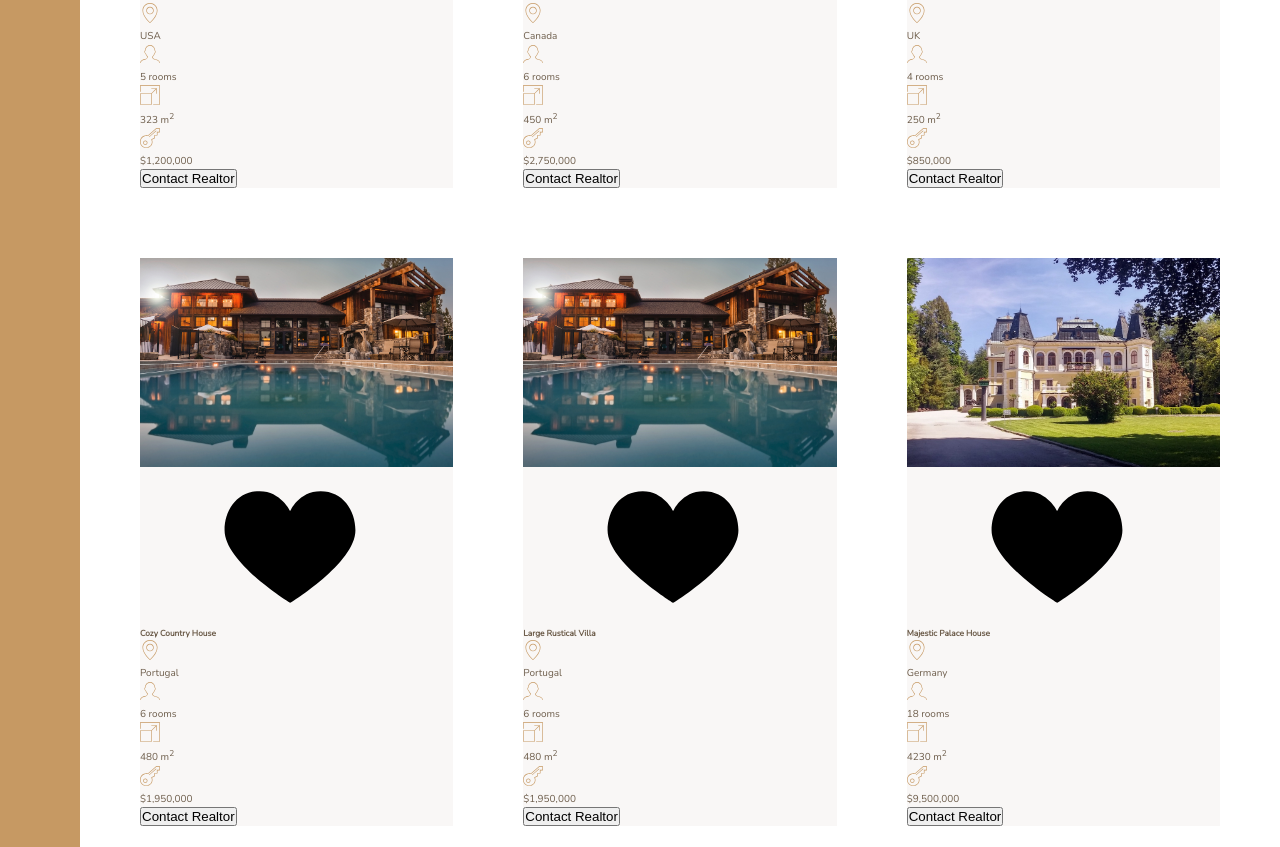
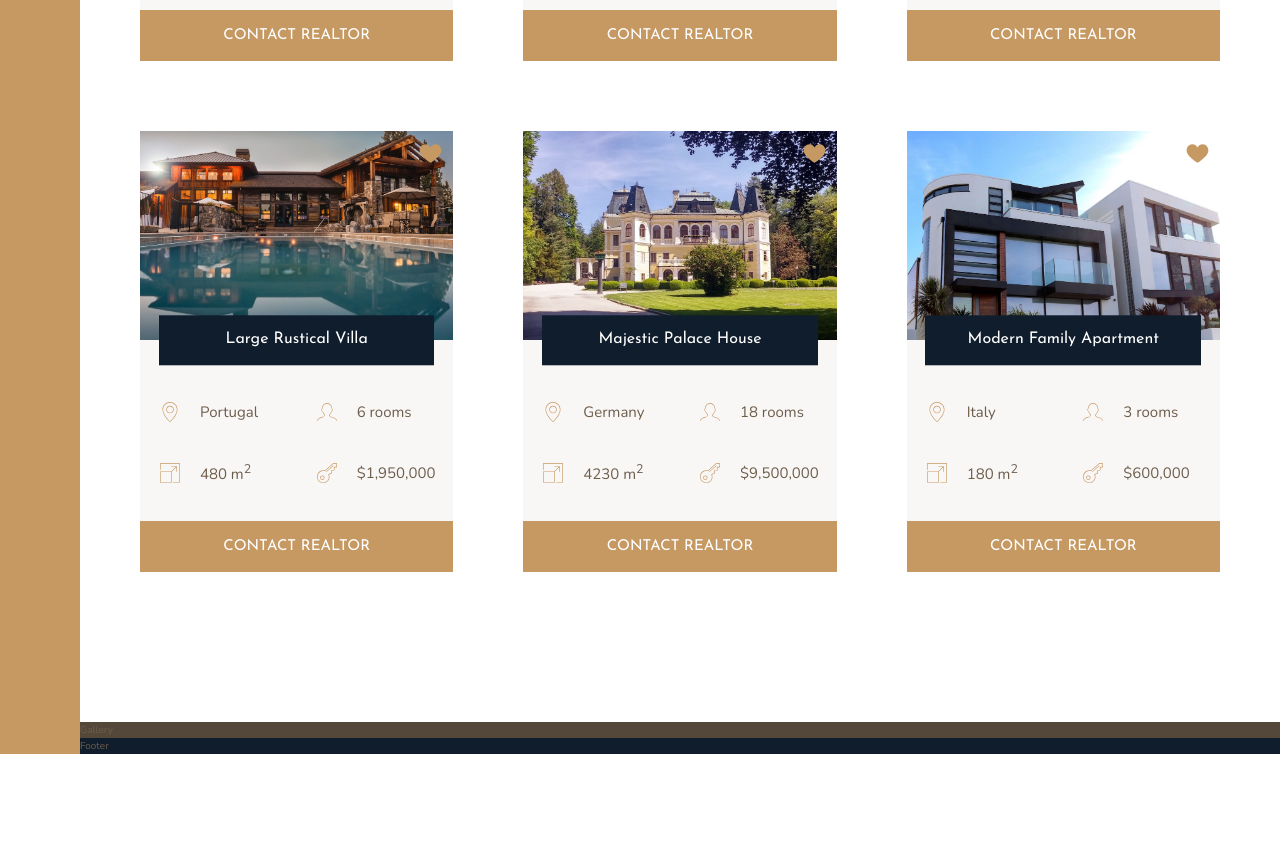
Before and after one commit to jeanwang4edu/nexter, a website: page index.html in a window 1280 px wide. Shown: the part 2353-3200 px from the top of the page. After the commit the page ends 3107 px from the top, so only its background shows below. Drawn offline with nearby package versions, Linux system fonts and the light colour scheme.

Commit message:
finish home section

```diff
--- a/index.html
+++ b/index.html
@@ -90,7 +90,7 @@
         <section class="homes">
             <div class="home" id="home1">
                 <img src="img/house-1.jpeg" alt="House 1" class="home__img">
-                <svg class="home__link">
+                <svg class="home__like">
                     <use xlink:href="img/sprite.svg#icon-heart-full"></use>
                 </svg>
                 <h5 class="home__name">Beautiful Family House</h5>
@@ -117,13 +117,13 @@
                         <use xlink:href="img/sprite.svg#icon-key"></use>
                     </svg>
                     <p>$1,200,000</p>
-                    <button class="cta">Contact Realtor</button>
                 </div>
+                <button class="btn home__btn">Contact Realtor</button>
             </div>
 
             <div class="home" id="home2">
                 <img src="img/house-2.jpeg" alt="House 1" class="home__img">
-                <svg class="home__link">
+                <svg class="home__like">
                     <use xlink:href="img/sprite.svg#icon-heart-full"></use>
                 </svg>
                 <h5 class="home__name">Modern Glass Villa</h5>
@@ -150,13 +150,13 @@
                         <use xlink:href="img/sprite.svg#icon-key"></use>
                     </svg>
                     <p>$2,750,000</p>
-                    <button class="cta">Contact Realtor</button>
                 </div>
+                <button class="btn home__btn">Contact Realtor</button>
             </div>
 
             <div class="home" id="home3">
                 <img src="img/house-3.jpeg" alt="House 1" class="home__img">
-                <svg class="home__link">
+                <svg class="home__like">
                     <use xlink:href="img/sprite.svg#icon-heart-full"></use>
                 </svg>
                 <h5 class="home__name">Cozy Country House</h5>
@@ -183,46 +183,13 @@
                         <use xlink:href="img/sprite.svg#icon-key"></use>
                     </svg>
                     <p>$850,000</p>
-                    <button class="cta">Contact Realtor</button>
                 </div>
+                <button class="btn home__btn">Contact Realtor</button>
             </div>
 
             <div class="home" id="home4">
                 <img src="img/house-4.jpeg" alt="House 1" class="home__img">
-                <svg class="home__link">
-                    <use xlink:href="img/sprite.svg#icon-heart-full"></use>
-                </svg>
-                <h5 class="home__name">Cozy Country House</h5>
-                <div class="home__location">
-                    <svg>
-                        <use xlink:href="img/sprite.svg#icon-map-pin"></use>
-                    </svg>
-                    <p>Portugal</p>
-                </div>
-                <div class="home__rooms">
-                    <svg>
-                        <use xlink:href="img/sprite.svg#icon-profile-male"></use>
-                    </svg>
-                    <p>6 rooms</p>
-                </div>
-                <div class="home__area">
-                    <svg>
-                        <use xlink:href="img/sprite.svg#icon-expand"></use>
-                    </svg>
-                    <p>480 m<sup>2</sup></p>
-                </div>
-                <div class="home__price">
-                    <svg>
-                        <use xlink:href="img/sprite.svg#icon-key"></use>
-                    </svg>
-                    <p>$1,950,000</p>
-                    <button class="cta">Contact Realtor</button>
-                </div>
-            </div>
-
-            <div class="home" id="home4">
-                <img src="img/house-4.jpeg" alt="House 1" class="home__img">
-                <svg class="home__link">
+                <svg class="home__like">
                     <use xlink:href="img/sprite.svg#icon-heart-full"></use>
                 </svg>
                 <h5 class="home__name">Large Rustical Villa</h5>
@@ -249,13 +216,13 @@
                         <use xlink:href="img/sprite.svg#icon-key"></use>
                     </svg>
                     <p>$1,950,000</p>
-                    <button class="cta">Contact Realtor</button>
                 </div>
+                <button class="btn home__btn">Contact Realtor</button>
             </div>
 
             <div class="home" id="home5">
                 <img src="img/house-5.jpeg" alt="House 1" class="home__img">
-                <svg class="home__link">
+                <svg class="home__like">
                     <use xlink:href="img/sprite.svg#icon-heart-full"></use>
                 </svg>
                 <h5 class="home__name">Majestic Palace House</h5>
@@ -282,13 +249,13 @@
                         <use xlink:href="img/sprite.svg#icon-key"></use>
                     </svg>
                     <p>$9,500,000</p>
-                    <button class="cta">Contact Realtor</button>
                 </div>
+                <button class="btn home__btn">Contact Realtor</button>
             </div>
 
             <div class="home" id="home6">
                 <img src="img/house-6.jpeg" alt="House 1" class="home__img">
-                <svg class="home__link">
+                <svg class="home__like">
                     <use xlink:href="img/sprite.svg#icon-heart-full"></use>
                 </svg>
                 <h5 class="home__name">Modern Family Apartment</h5>
@@ -315,8 +282,8 @@
                         <use xlink:href="img/sprite.svg#icon-key"></use>
                     </svg>
                     <p>$600,000</p>
-                    <button class="cta">Contact Realtor</button>
                 </div>
+                <button class="btn home__btn">Contact Realtor</button>
             </div>
 
         </section>
--- a/sass/_homes.scss
+++ b/sass/_homes.scss
@@ -4,22 +4,57 @@
 
     display: grid;
     grid-template-columns: repeat(auto-fit, minmax(25rem, 1fr));
+    justify-content: center;
     grid-gap: 7rem;
 }
 
 .home {
     background-color: $color-grey-light-1;
 
+    display: grid;
+    grid-template-columns: repeat(2, 1fr);
+    grid-row-gap: 3.5rem;
+
     &__img {
-        width: 100%;;
+        width: 100%;
+        grid-row: 1 / 2;
+        grid-column: 1 / -1;
+        z-index: 1;
     }
 
     &__like {
+        grid-row: 1 / 2;
+        grid-column: 2 / 3;
+        fill: $color-primary;
+        height: 2.5rem;
+        width: 2.5rem;
+        z-index: 2;
+        justify-self: end;
+        margin: 1rem;
+    }
+
+    &__name {
+        grid-column: 1 / -1;
+        grid-row: 1 / 2 ;
+        z-index: 3;
+
+        justify-self: center;
+        align-self: end;
+        width: 80%;
+        font-family: $font-display;
+        font-size: 1.6rem;
+        font-weight: 400;
+        text-align: center;
+        padding: 1.25rem;
+        background-color: $color-secondary;
+        color: #fff;
+        transform: translateY(50%);
 
     }
 
-    &__name {
-
+    &__location,
+    &__rooms {
+        margin-top: 2.5rem;
     }
 
     &__location,
@@ -27,14 +62,21 @@
     &__area,
     &__price {
 
+        font-size: 1.5rem;
+        margin-left: 2rem;
+        display: flex;
+        align-items: center;
+
         svg {
             fill: $color-primary;
             width: 2rem;
             height: 2rem;
+            margin-right: 2rem;
         }
 
-        p {
+    }
 
-        }
+    &__btn {
+        grid-column: 1 / -1;
     }
 }
```
Also changed, not shown: css/style.css.
